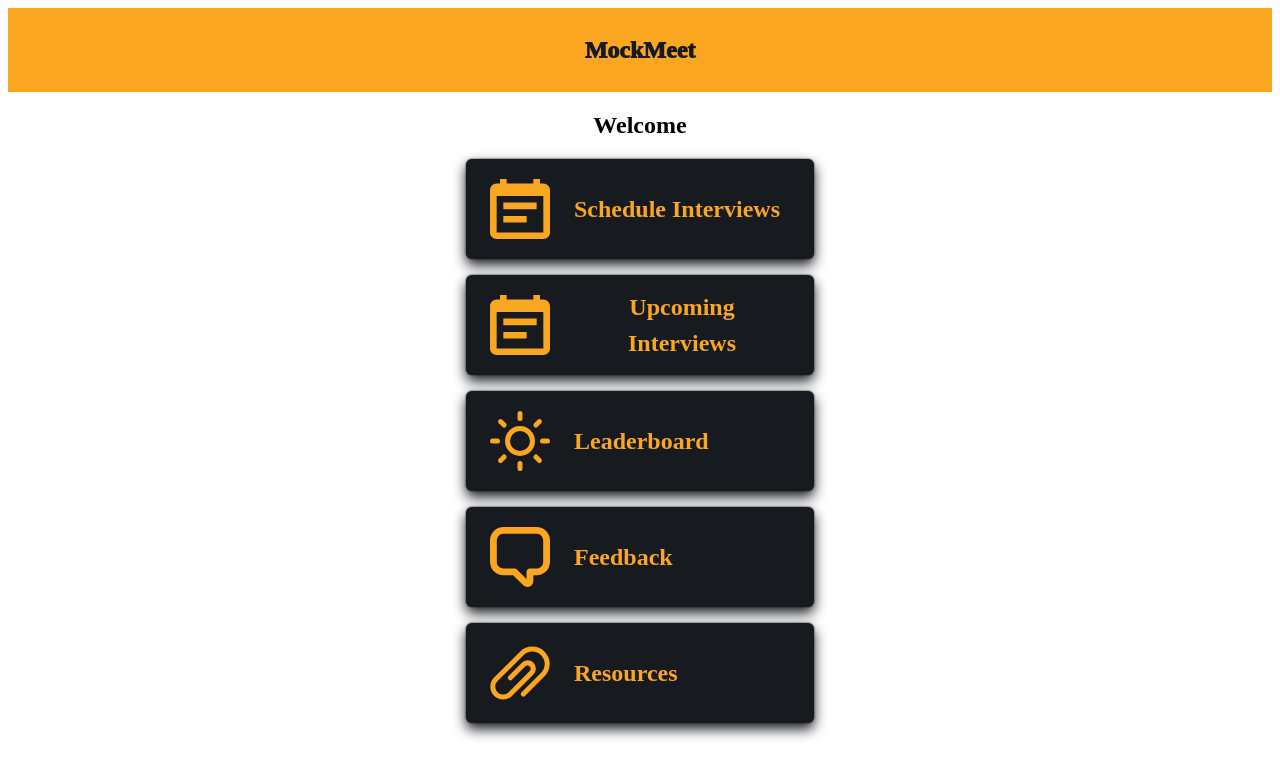
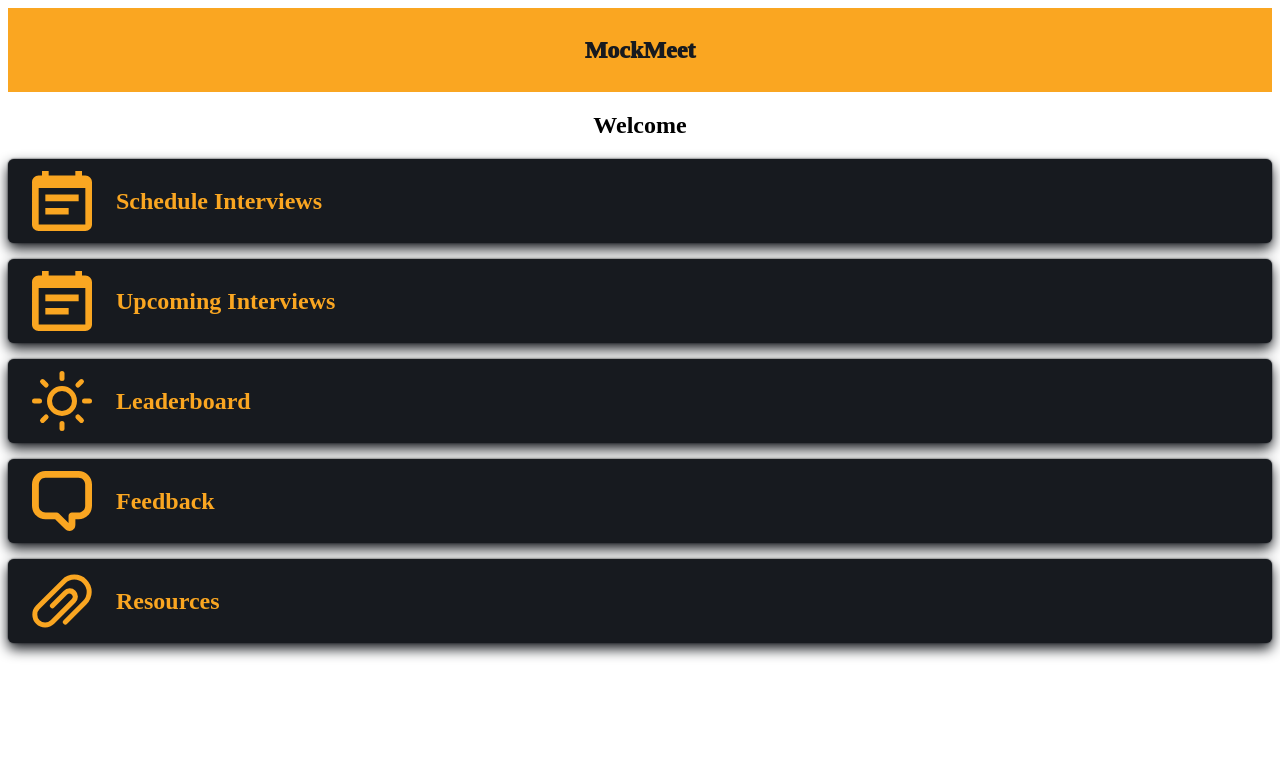
Before and after one commit to NaveenBantu/mockmeet-vercel, a React (Vite) app in the folder client/: page / in a window 1280 px wide. Shown: the top 778 px of the page. Built offline with nearby package versions, Linux system fonts and the light colour scheme; no server answers.

Commit message:
Styling update

```diff
--- a/client/src/components/Card/styles.module.css
+++ b/client/src/components/Card/styles.module.css
@@ -1,7 +1,7 @@
 .container {
   position: relative;
-  width: 300px;
-  height: 100px;
+  /* width: 300px; */
+  /* height: 100px; */
   background: #171a1fff; /* neutral-900 */
   border-radius: 6px; /* border-m */
   box-shadow: 0px 6px 13px #171a1f, 0px 0px 2px #171a1f; /* shadow-l */
--- a/client/src/components/InterviewCard/styles.module.css
+++ b/client/src/components/InterviewCard/styles.module.css
@@ -1,7 +1,7 @@
 .container {
   background-color: black;
-  width: 400px;
-  height: 110px;
+  /* width: 400px; */
+  /* height: 110px; */
   border-radius: 6px;
   display: flex;
   align-items: center;
--- a/client/src/pages/resources/Resources.jsx
+++ b/client/src/pages/resources/Resources.jsx
@@ -5,7 +5,9 @@ import useFetch from "../../hooks/useFetch";
 import LoadingSpinner from "../../components/LoadingSpinner";
 
 const Resources = () => {
-  const { data, loading } = useFetch("http://localhost:5050/api/mocks");
+  const { data, loading } = useFetch(
+    `${import.meta.env.VITE_REACT_API_URL}/mocks`
+  );
 
   return (
     <center>
```
